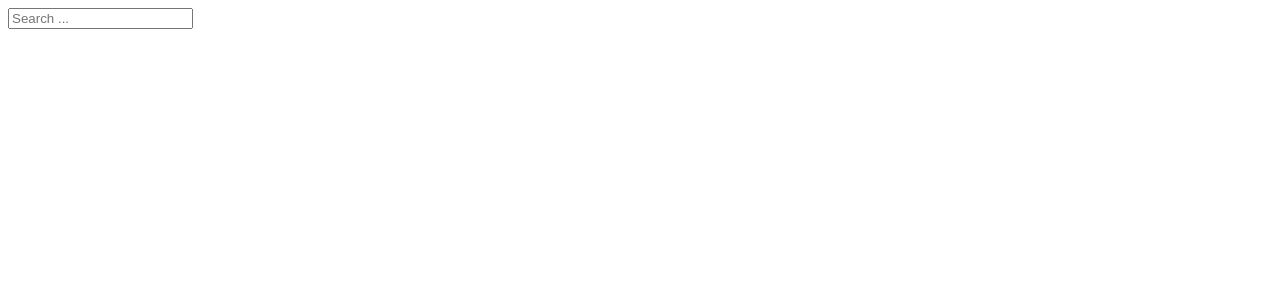
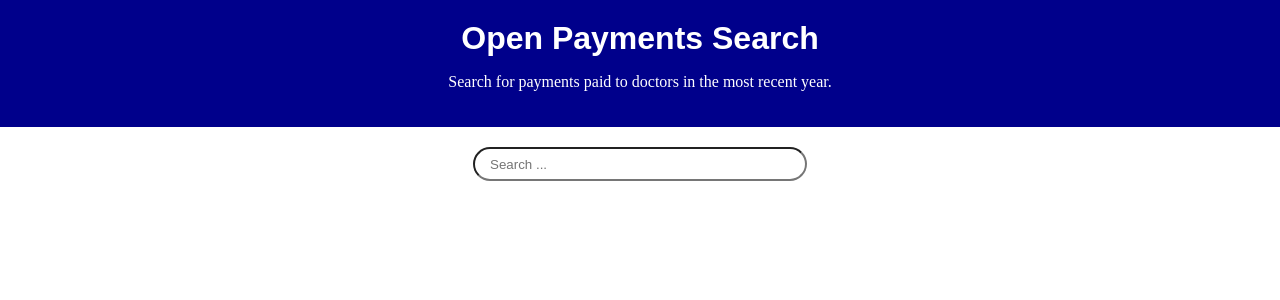
Before and after one commit to Jordan-Burgess/openpayments_search, a Django app: page /search/ in a window 1280 px wide. Before the commit the part shown is almost empty. Shown: the top 300 px of the page. Run offline with Django 4.2, Linux system fonts and the light colour scheme.

Commit message:
Add CSS to html document

```diff
--- /dev/null
+++ b/main_app/static/main.css
@@ -0,0 +1,21 @@
+body {
+    margin: 0;
+    text-align: center;
+}
+header {
+    background-color: darkblue;
+    color: white;
+    text-align: center;
+    padding: 20px;
+}
+h1 {
+    margin: 0;
+    font-family: Arial, Helvetica, sans-serif;
+}
+input {
+    width: 300px;
+    height: 30px;
+    border-radius: 20px;
+    padding: 0 15px;
+    margin: 20px;
+}
--- a/main_app/templates/search.html
+++ b/main_app/templates/search.html
@@ -3,9 +3,14 @@
 <head>
     <meta charset="UTF-8">
     <meta name="viewport" content="width=device-width, initial-scale=1.0">
+    <link rel="stylesheet" href="/static/main.css">
     <title>OpenPayments Search</title>
 </head>
 <body>
+    <header>
+        <h1>Open Payments Search</h1>
+        <p>Search for payments paid to doctors in the most recent year.</p>
+    </header>
     <input type="text" id="search" placeholder="Search ...">
     <div id="results"></div>
 
--- a/main_app/views.py
+++ b/main_app/views.py
@@ -8,7 +8,7 @@ def search_page(request):
 def api_search(request):
     query = request.GET.get('q', '')
     if query:
-        search = PaymentDocument.search().query('multi_match', query=query, fields=['doctor_first_name', 'doctor_last_name'])
+        search = PaymentDocument.search().query('multi_match', query=query, fields=['doctor_first_name', 'doctor_last_name'], type='phrase_prefix')
         response = search.execute()
         results = [hit.to_dict() for hit in response.hits]
         return JsonResponse(results, safe=False)
--- a/open_payments/settings.py
+++ b/open_payments/settings.py
@@ -127,6 +127,7 @@ USE_TZ = True
 # https://docs.djangoproject.com/en/4.1/howto/static-files/
 
 STATIC_URL = 'static/'
+STATICFILES_DIRS = [os.path.join(BASE_DIR,'main_app/static')]
 
 # Default primary key field type
 # https://docs.djangoproject.com/en/4.1/ref/settings/#default-auto-field
```
